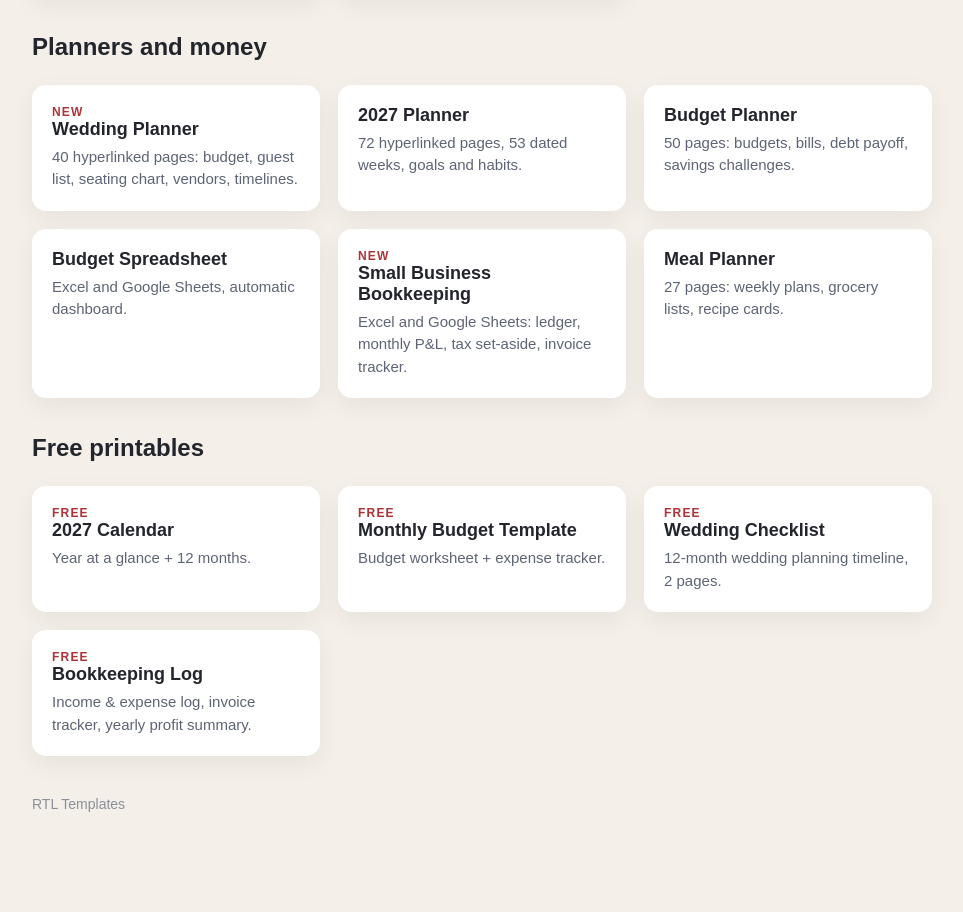
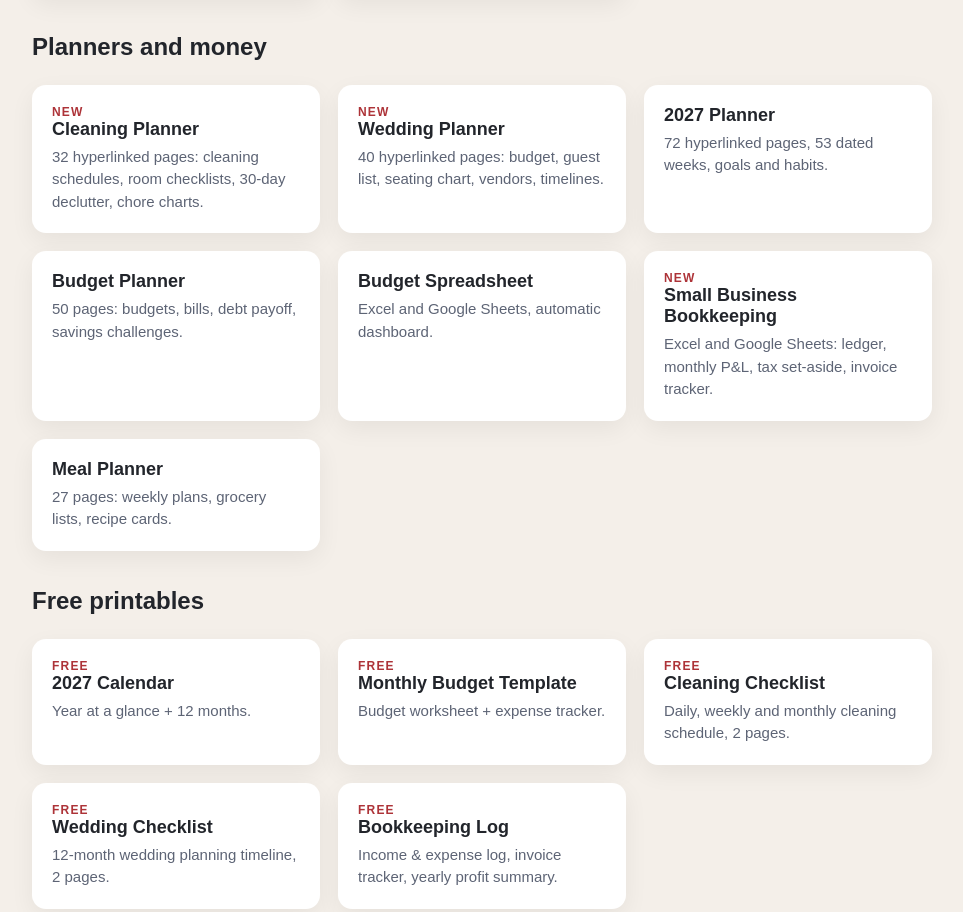
Before and after one commit to rtl-templates/rtl-templates.github.io, a plain HTML site: page printables/index.html in a window 1280 px wide. Shown: the part 516-1428 px from the top of the page, without its empty margins (158-1121 px from the left). Before the commit the page ends 1376 px from the top, so only its background shows below. Drawn offline with Linux system fonts and the light colour scheme.

Commit message:
Hub: add cleaning planner

```diff
--- a/printables/index.html
+++ b/printables/index.html
@@ -16,6 +16,7 @@
 </div>
 <h2>Planners and money</h2>
 <div class="g">
+<a class="c" href="../cleaning-planner/"><div class="k">NEW</div><b>Cleaning Planner</b><span>32 hyperlinked pages: cleaning schedules, room checklists, 30-day declutter, chore charts.</span></a>
 <a class="c" href="../wedding-planner/"><div class="k">NEW</div><b>Wedding Planner</b><span>40 hyperlinked pages: budget, guest list, seating chart, vendors, timelines.</span></a>
 <a class="c" href="../planner-2027/"><b>2027 Planner</b><span>72 hyperlinked pages, 53 dated weeks, goals and habits.</span></a>
 <a class="c" href="../budget-planner/"><b>Budget Planner</b><span>50 pages: budgets, bills, debt payoff, savings challenges.</span></a>
@@ -27,6 +28,7 @@
 <div class="g">
 <a class="c" href="../free-printables/2027-calendar.html"><div class="k">FREE</div><b>2027 Calendar</b><span>Year at a glance + 12 months.</span></a>
 <a class="c" href="../free-printables/budget-template.html"><div class="k">FREE</div><b>Monthly Budget Template</b><span>Budget worksheet + expense tracker.</span></a>
+<a class="c" href="../free-printables/cleaning-checklist.html"><div class="k">FREE</div><b>Cleaning Checklist</b><span>Daily, weekly and monthly cleaning schedule, 2 pages.</span></a>
 <a class="c" href="../free-printables/wedding-checklist.html"><div class="k">FREE</div><b>Wedding Checklist</b><span>12-month wedding planning timeline, 2 pages.</span></a>
 <a class="c" href="../free-printables/bookkeeping-log.html"><div class="k">FREE</div><b>Bookkeeping Log</b><span>Income &amp; expense log, invoice tracker, yearly profit summary.</span></a>
 </div>
```
